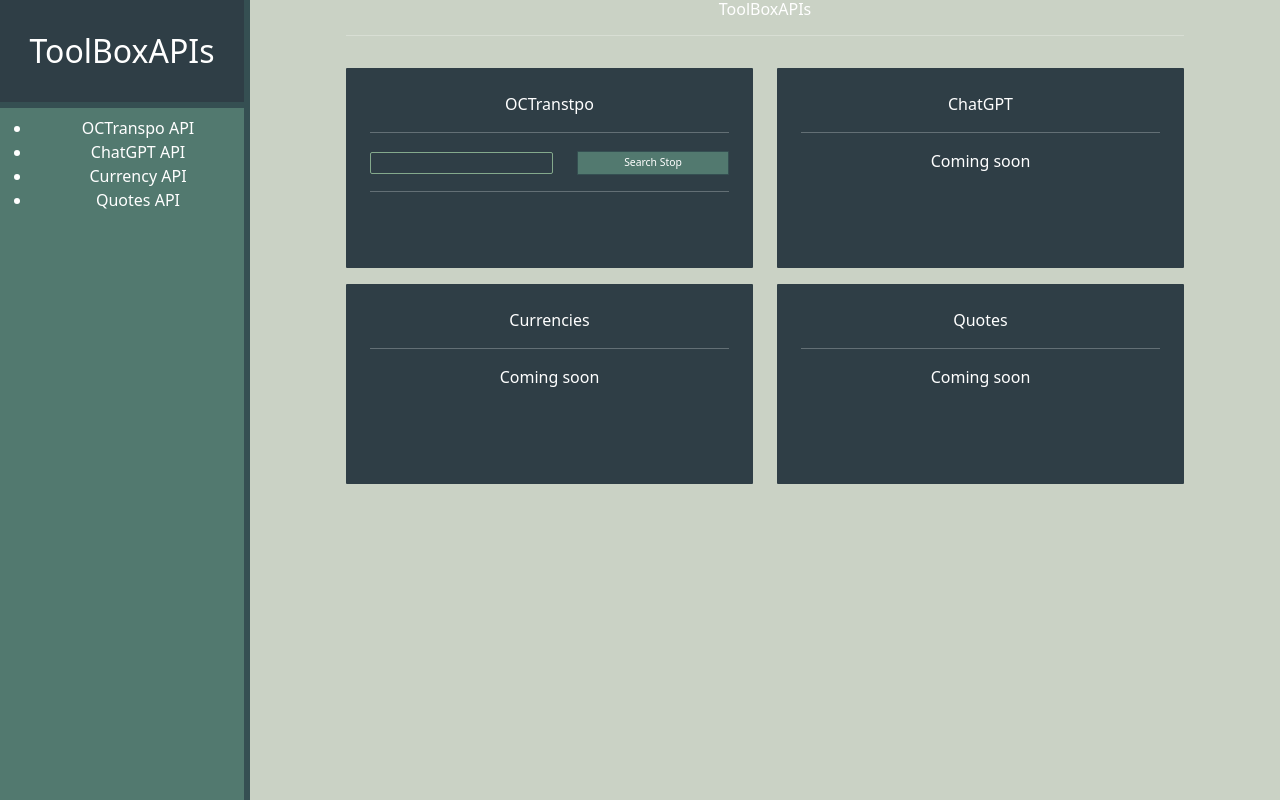
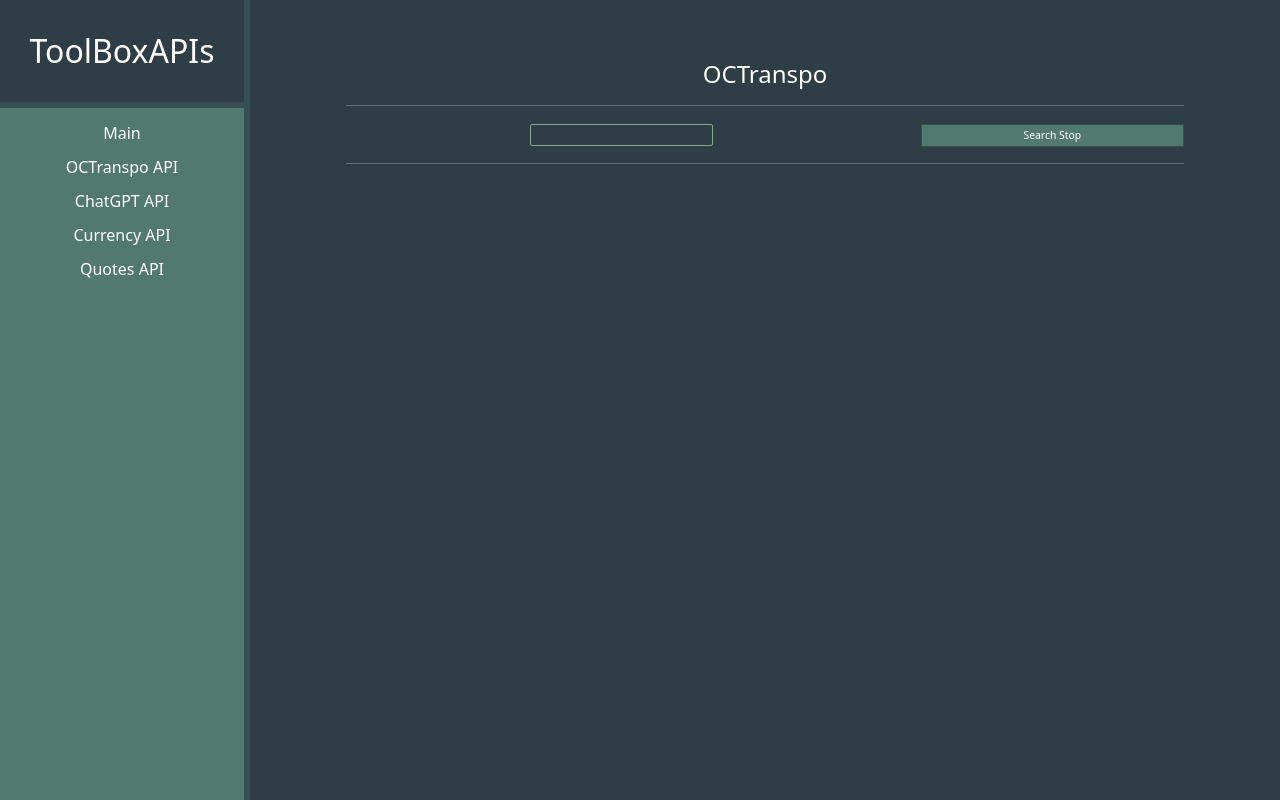
Before and after one commit to vinigonz1993/discordbot, a React (Create React App) app in the folder frontend/: page /o in a window 1280 px wide. Built offline with nearby package versions, Linux system fonts and the light colour scheme.

Commit message:
Menu router creation

```diff
--- a/frontend/package.json
+++ b/frontend/package.json
@@ -17,6 +17,7 @@
     "react": "^18.2.0",
     "react-bootstrap": "^2.7.0",
     "react-dom": "^18.2.0",
+    "react-router-dom": "^6.8.0",
     "react-scripts": "5.0.1",
     "styled-components": "^5.3.6",
     "typescript": "^4.9.4",
--- a/frontend/src/App.css
+++ b/frontend/src/App.css
@@ -1,5 +1,5 @@
 body {
-  background: #cad2c5 !important;
+  background: #2f3e46 !important;
   font-size: calc(10px + 2vmin);
   color: white !important;
   width: 85% !important;
--- a/frontend/src/App.tsx
+++ b/frontend/src/App.tsx
@@ -3,13 +3,21 @@
 import 'bootstrap/dist/css/bootstrap.css';
 import Main from './components/Main';
 import Menu from './components/common/Menu';
+import { BrowserRouter, Route, Routes } from 'react-router-dom';
+import OCT from './components/OCT';
+import Container from './components/common/Container';
 
 function App() {
   return (
-    <>
+    <BrowserRouter>
       <Menu />
-      <Main/>
-    </>
+      <Container>
+        <Routes>
+          <Route path="/" element={<Main />} />
+          <Route path="/o" element={<OCT />} />
+        </Routes>
+      </Container>
+    </BrowserRouter>
   )
 }
 
--- a/frontend/src/components/Main.tsx
+++ b/frontend/src/components/Main.tsx
@@ -2,17 +2,13 @@
 import { Row, Col } from "react-bootstrap";
 import styled from "styled-components";
 import Section from "./common/Section";
+import Title from "./common/Title";
 import OCT from "./OCT";
-
-const Container = styled.div`
-    margin-left: 250px;
-`;
 
 const Main = () => {
     return (
-        <Container>
-            <h6>ToolBoxAPIs</h6>
-            <hr />
+        <>
+            <Title title="ToolBoxAPIs"/>
             <Row>
                 <Col xl={6} lg={12} md={12} sm={12}>
                     <Section>
@@ -43,7 +39,7 @@
                     </Section>
                 </Col>
             </Row>
-        </Container>
+        </>
     );
 };
 
--- a/frontend/src/components/OCT/index.tsx
+++ b/frontend/src/components/OCT/index.tsx
@@ -6,6 +6,7 @@
 import { COLORS } from '../common/Colors';
 import Input from '../common/Input';
 import Loader from '../common/Loader';
+import Title from '../common/Title';
 
 interface TripProps {
     time: string,
@@ -14,7 +15,7 @@
 const Trip = styled.div<TripProps>`
     width: 100% !important;
     padding: 0.5em;
-    font-size: 0.75em;
+    font-size: 1em;
     ${(props) => {
         if (Number(props.time) < 10) {
             return `
@@ -51,15 +52,16 @@
 
     return (
         <>
+            <Title title="OCTranspo" />
             <Row>
-                <Col>
+                <Col xl={8} lg={8} md={6} sm={12}>
                     <Input
                         type="text"
                         onChange={(e) => setStop(e.target.value)}
                         maxLength={4}
                     />
                 </Col>
-                <Col>
+                <Col xl={4} lg={4} md={6} sm={12}>
                     <BtnPrimary
                         onClick={() => handleClick()}
                     >
@@ -82,11 +84,14 @@
                 <Col xl={6} lg={6} md={6} sm={6} xs={6}>
                     {trips.length > 0 &&
                         trips.map((trip) => (
-                            <Trip
-                                time={trip['AdjustedScheduleTime']}
-                            >
-                                {trip['AdjustedScheduleTime']}min
-                            </Trip>
+                            <>
+                                <Trip
+                                    time={trip['AdjustedScheduleTime']}
+                                >
+                                    {trip['AdjustedScheduleTime']}min
+                                </Trip>
+                                <hr/>
+                            </>
                         ))
                     }
                 </Col>
--- a/frontend/src/components/common/Colors.tsx
+++ b/frontend/src/components/common/Colors.tsx
@@ -4,4 +4,7 @@
     dark: '#2f3e46',
     border: '#354f52',
     light: '#cad2c5',
-}
+    text: {
+        menu: '#ffffff',
+    },
+};
--- /dev/null
+++ b/frontend/src/components/common/Container.tsx
@@ -0,0 +1,12 @@
+import styled from "styled-components";
+import { COLORS } from "./Colors";
+
+const Container = styled.div`
+    padding-left: 250px;
+    padding-top: 60px;
+    // padding: 60px;
+    height: 100vh;
+    min-width: 100%;
+`;
+
+export default Container;
--- a/frontend/src/components/common/Menu/index.tsx
+++ b/frontend/src/components/common/Menu/index.tsx
@@ -1,8 +1,8 @@
 import styled from "styled-components";
 import { COLORS } from "../Colors";
+import { Link, Route, Routes } from "react-router-dom";
 
 const Container = styled.div`
-    width: 250px;
     z-index: 9999;
     padding: 0 !important;
     background: ${COLORS.secondary};
@@ -10,6 +10,7 @@
     position: fixed;
     height: 100vh !important;
     border-right: 6px solid ${COLORS.border};
+    width: 250px !important;
 `;
 
 const UpperText = styled.h2`
@@ -19,15 +20,49 @@
     border-bottom: 6px solid ${COLORS.border};
 `;
 
+const ListContainer = styled.ul`
+    padding: 0;
+    margin: 0;
+`;
+
+const List = styled.li`
+    list-style-type: none;
+    transition: 0.35s;
+    width: 100%;
+    padding-top: 5px;
+    padding-bottom: 5px;
+`;
+
+const LinkContainer = styled(Link)`
+    text-decoration: none;
+    color: ${COLORS.text.menu};
+
+    &:hover {
+        color: ${COLORS.light};
+        font-weight: bold;
+    }
+`;
+
 const Menu = () => (
     <Container>
-        <UpperText>ToolBoxAPIs</UpperText>
-        <ul>
-            <li>OCTranspo API</li>
-            <li>ChatGPT API</li>
-            <li>Currency API</li>
-            <li>Quotes API</li>
-        </ul>
+    <UpperText>ToolBoxAPIs</UpperText>
+    <ListContainer>
+        <List>
+            <LinkContainer to="/">Main</LinkContainer>
+        </List>
+        <List>
+            <LinkContainer to="/o">OCTranspo API</LinkContainer>
+        </List>
+        <List>
+            <LinkContainer to="/o">ChatGPT API</LinkContainer>
+        </List>
+        <List>
+            <LinkContainer to="/o">Currency API</LinkContainer>
+        </List>
+        <List>
+            <LinkContainer to="/o">Quotes API</LinkContainer>
+        </List>
+    </ListContainer>
     </Container>
 )
 
--- /dev/null
+++ b/frontend/src/components/common/Title.tsx
@@ -0,0 +1,18 @@
+import styled from "styled-components"
+
+const Container = styled.div`
+
+`;
+
+interface Props {
+    title: string,
+}
+
+const Title = ({ title }: Props) => (
+    <Container>
+        <h4>{title}</h4>
+        <hr />
+    </Container>
+);
+
+export default Title;
```
Also changed, not shown: 11 other files (tests, documents, lock files or other folders).
